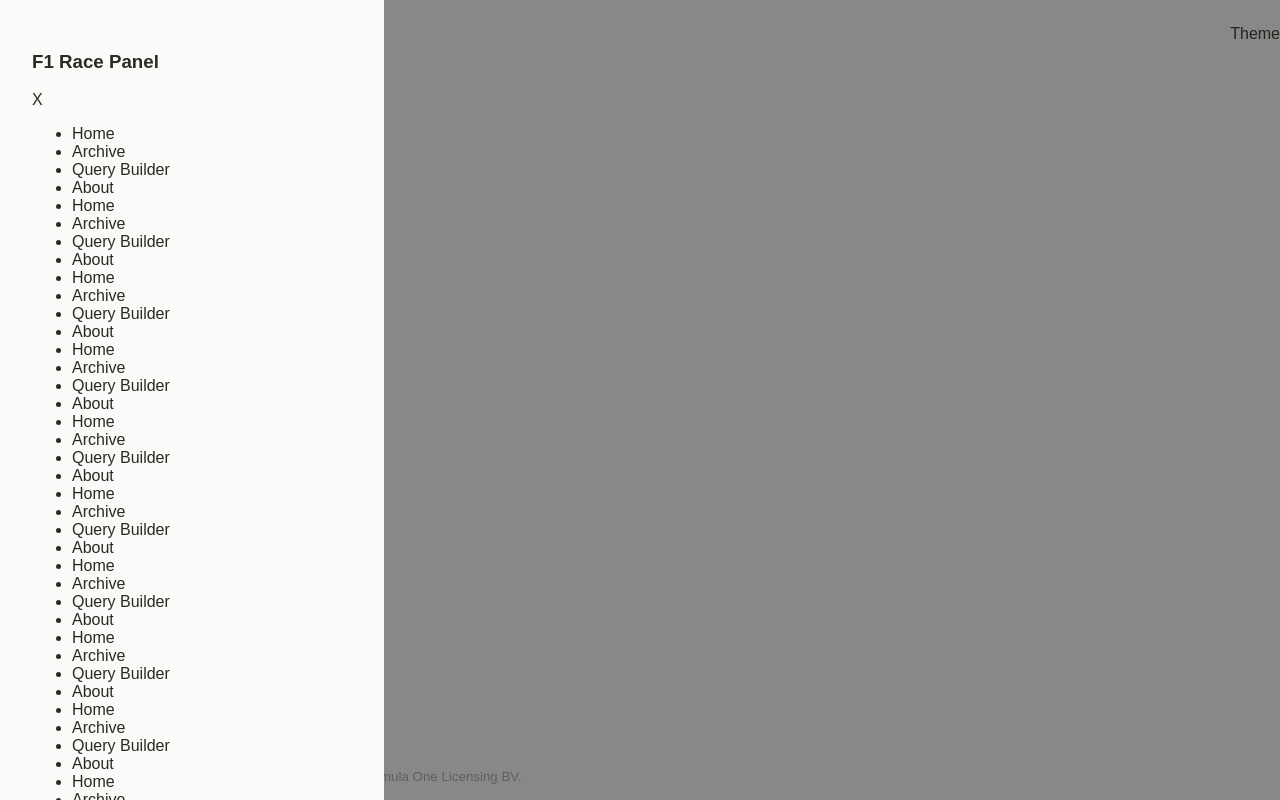
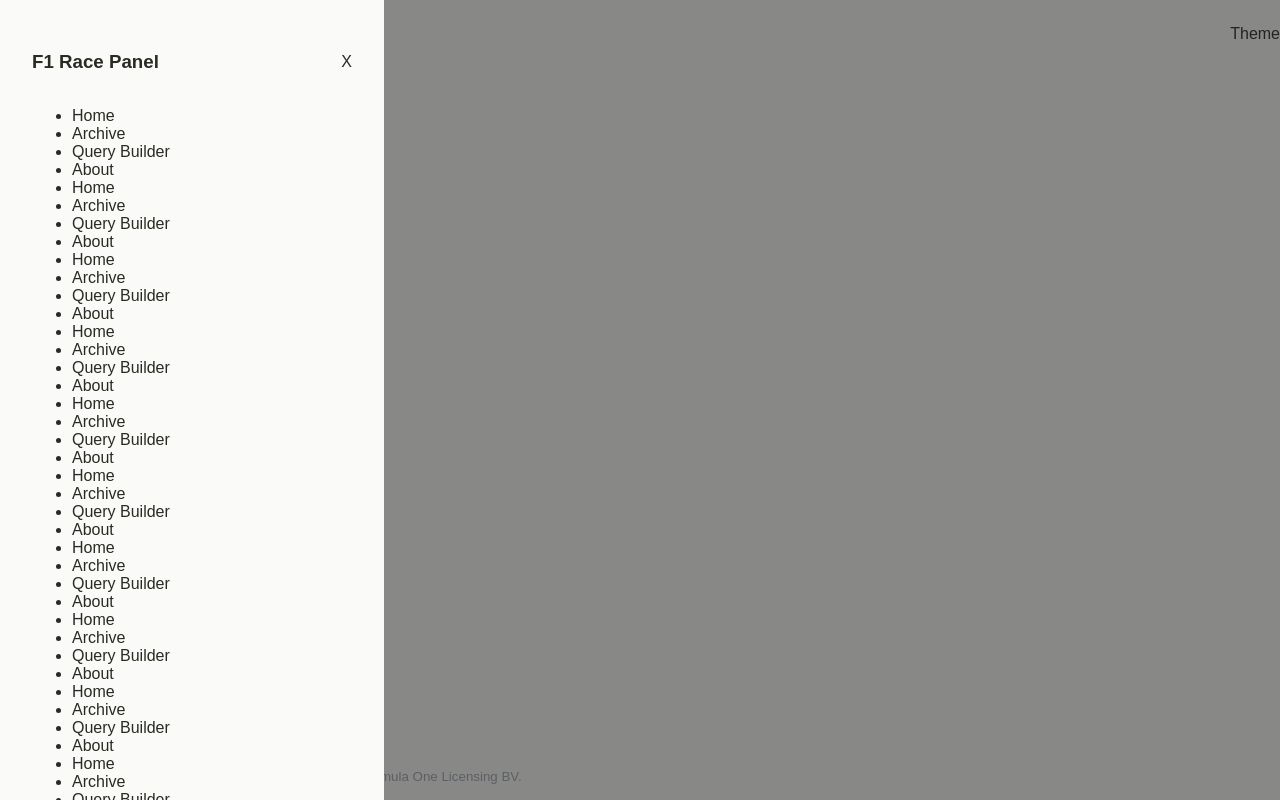
Before and after one commit to danielluna90/f1racepanel, an Astro site in the folder packages/client-new/: page / in a window 1280 px wide. Both pictures are taken after a click on the button "Open Navbar". Built offline with nearby package versions, Linux system fonts and the light colour scheme; Astro itself is replaced by a stand-in of ours.

Commit message:
Fix sidebar header

```diff
--- a/packages/client-new/src/components/Sidebar.astro
+++ b/packages/client-new/src/components/Sidebar.astro
@@ -8,7 +8,7 @@
 
 <div id="sidebar-wrapper">
   <div id="sidebar">
-    <div>
+    <div id="sidebar-header">
       <h3>F1 Race Panel</h3>
       <button id="nav-close-btn">X</button>
     </div>
@@ -172,6 +172,13 @@
   body.nav-open > #sidebar-wrapper {
     display: block;
   }
+
+  #sidebar-header {
+    display: flex;
+    flex-direction: row;
+    justify-content: space-between;
+    align-items: center;
+  }
 </style>
 
 <script>
```
